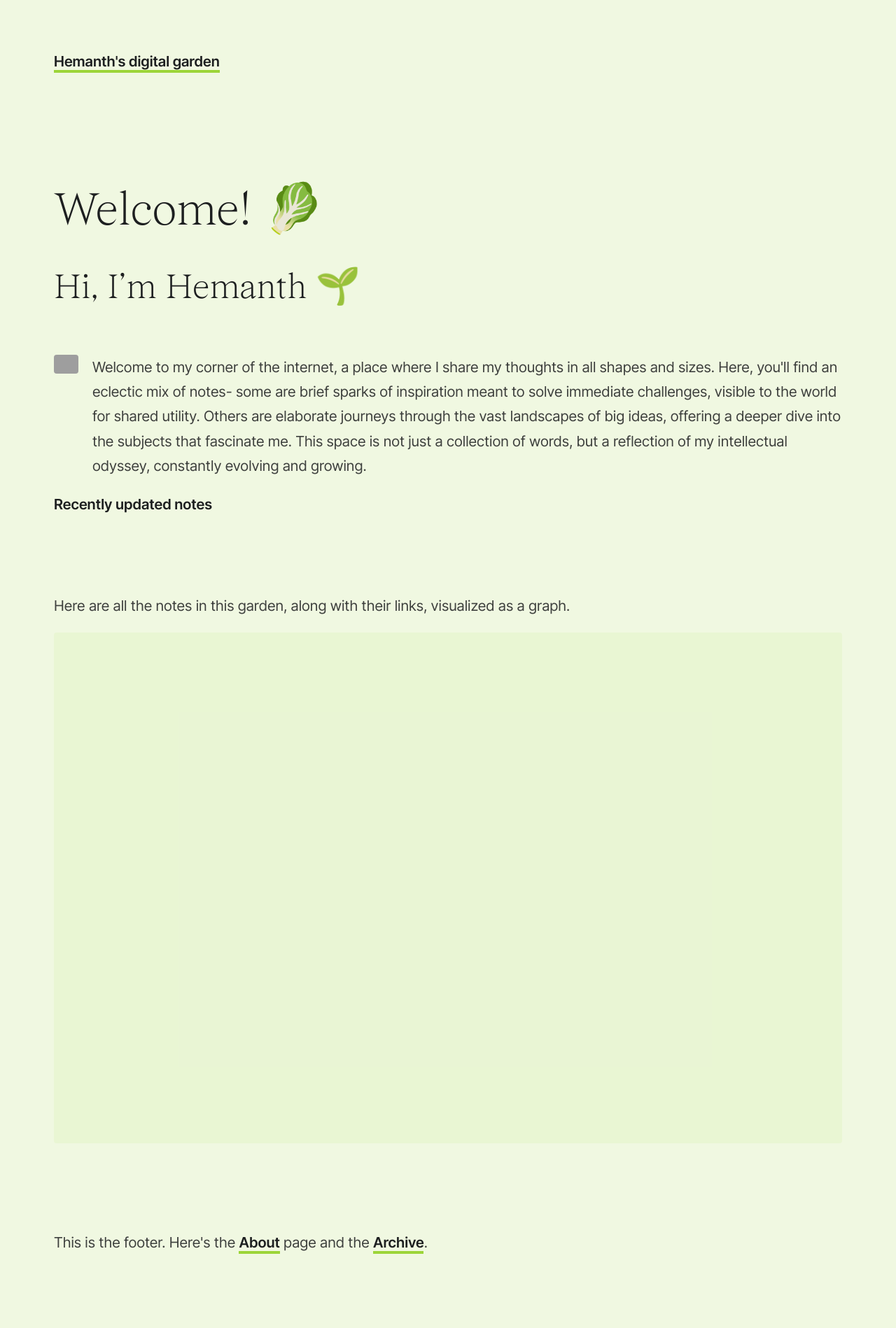
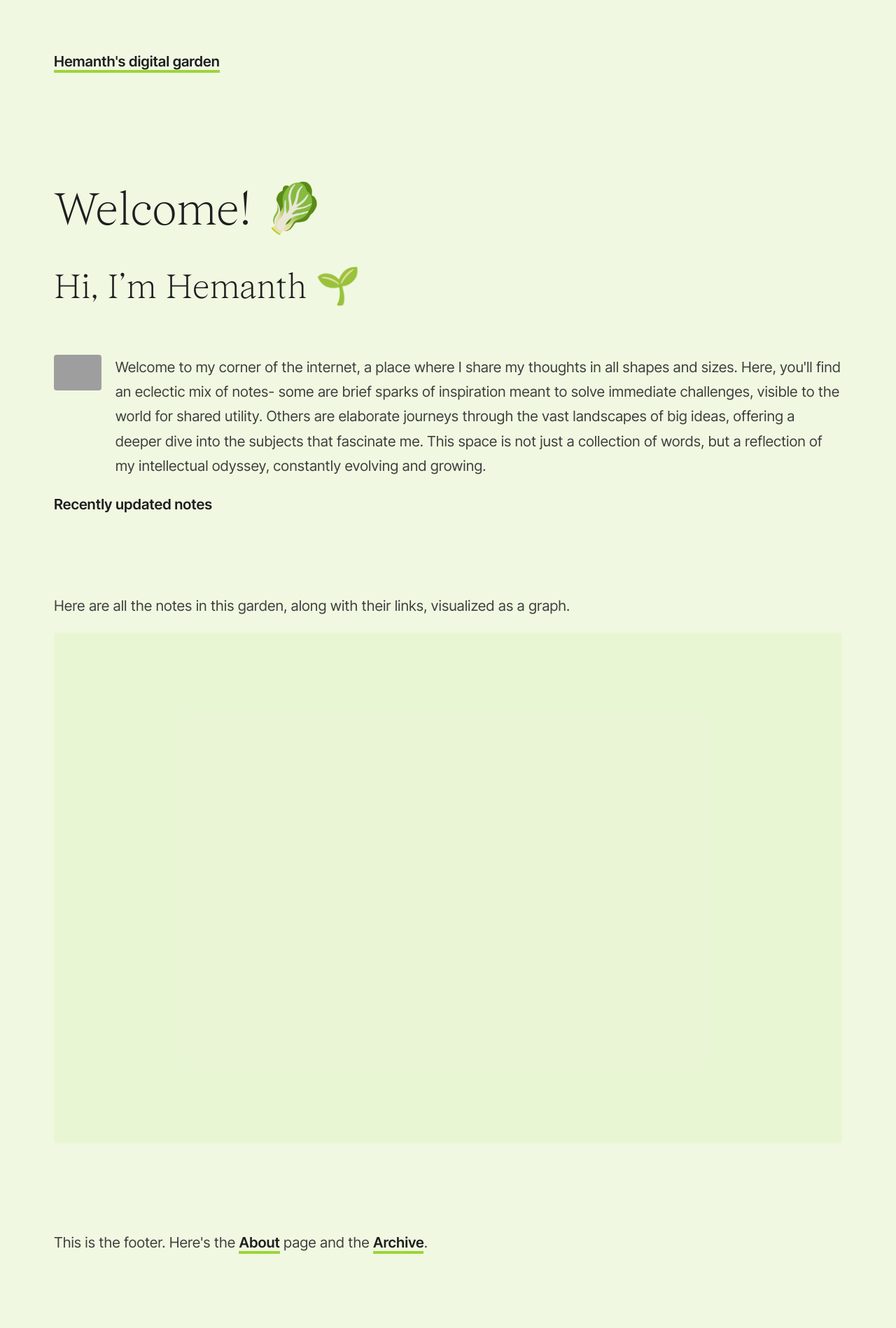
Before and after one commit to hemanthkapa/web-page, a Jekyll site: the page built from index.md, in a window 1280 px wide. Shown: the whole page at 70% size. Built offline with Jekyll 4.4.1, drawn with Linux system fonts in a browser that asks for light colours; grey boxes are pictures that could not be loaded.

Commit message:
image size

```diff
--- a/index.md
+++ b/index.md
@@ -9,7 +9,7 @@ id: home
 
 <div style="display: flex; align-items: flex-start;">
     <div style="margin-right: 20px;">
-        <img src="assets/images/IMG_5994.jpeg" alt="Image" style="max-width: 150px; height: auto;">
+        <img src="assets/images/IMG_5994.jpeg" alt="Image" style="max-width: 300px; height: auto;">
     </div>
     <div>
         Welcome to my corner of the internet, a place where I share my thoughts in all shapes and sizes. Here, you'll find an eclectic mix of notes- some are brief sparks of inspiration meant to solve immediate challenges, visible to the world for shared utility. Others are elaborate journeys through the vast landscapes of big ideas, offering a deeper dive into the subjects that fascinate me. This space is not just a collection of words, but a reflection of my intellectual odyssey, constantly evolving and growing.
```
